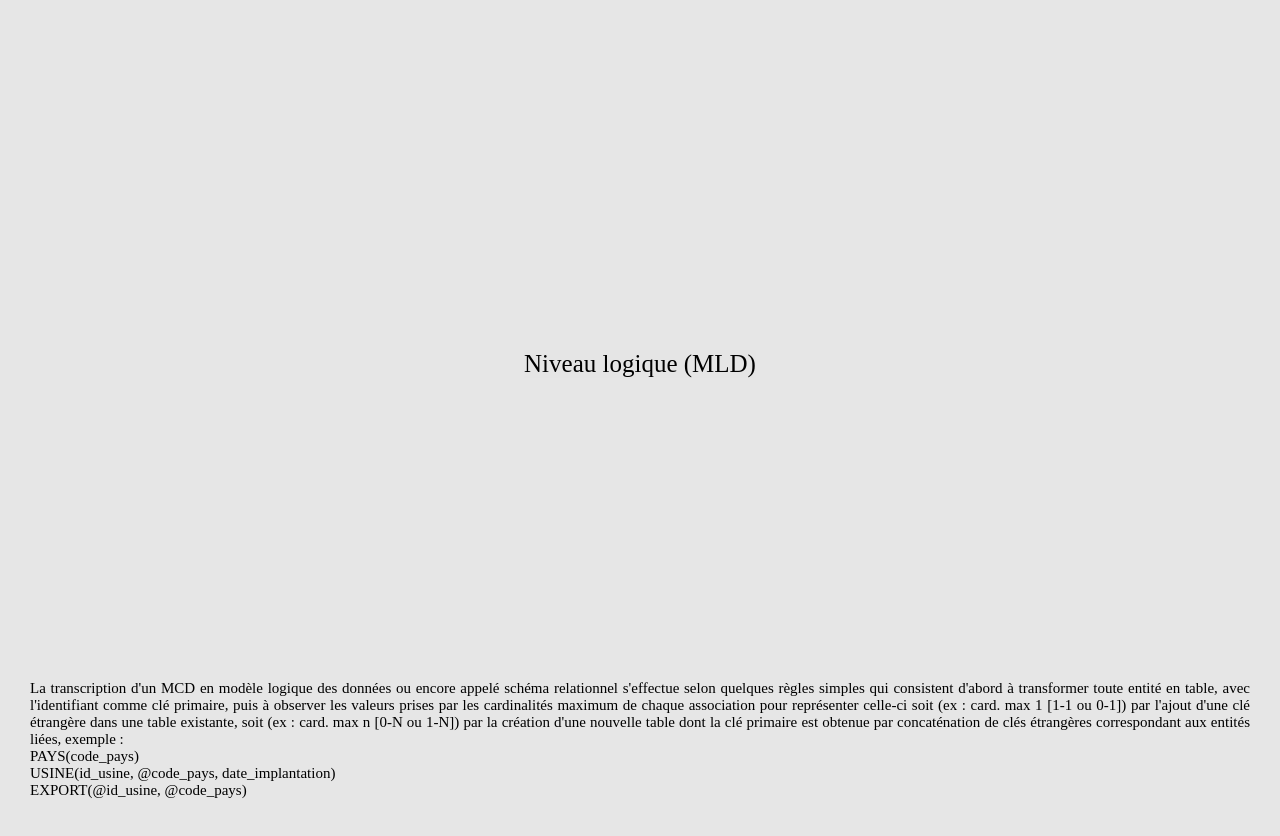
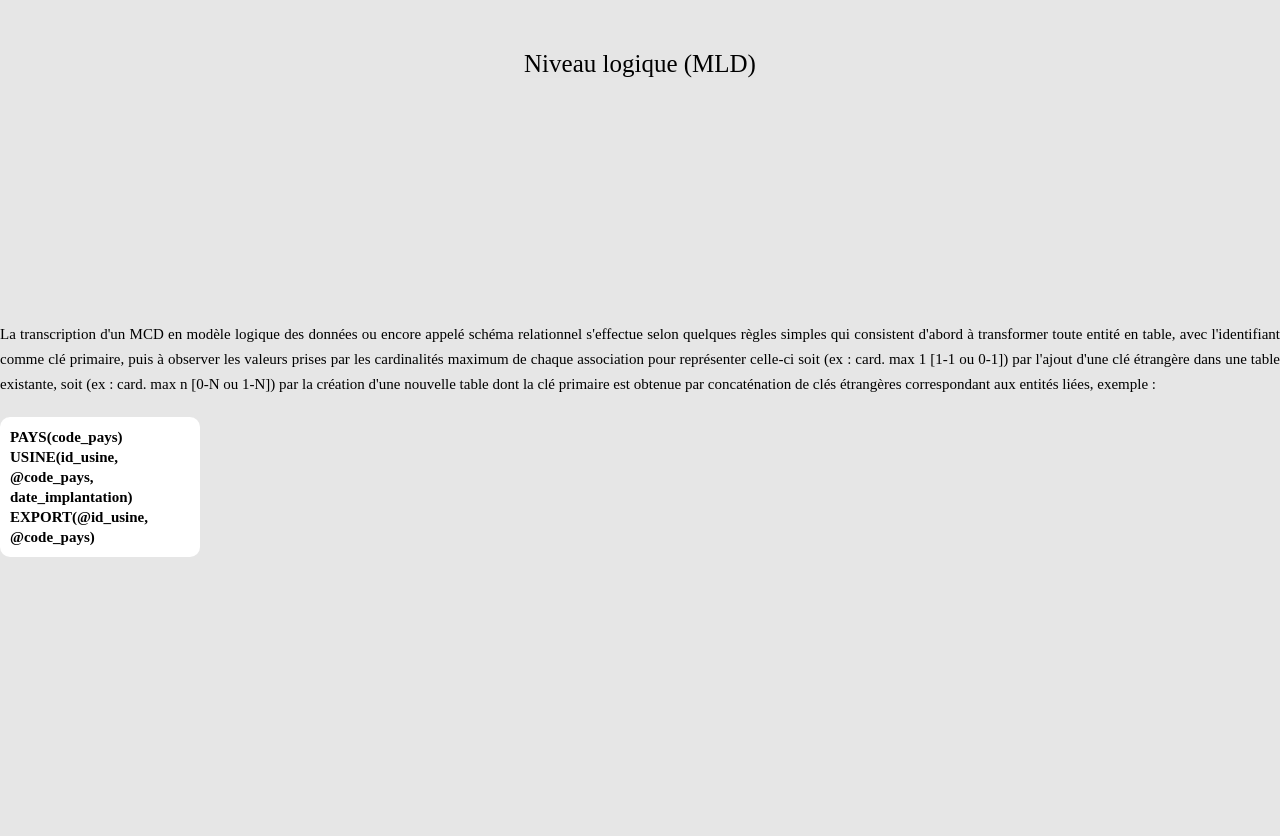
Before and after one commit to 2023-cda-alt-devops-p3/catalog-sc, a plain HTML site: page logic.html in a window 1280 px wide. After the commit the page ends 800 px from the top, so only its background shows below. Drawn offline with Linux system fonts and the light colour scheme.

Commit message:
fix: :bug: Fix bug CSS

```diff
--- a/app.js
+++ b/app.js
@@ -1,7 +1,7 @@
 const sideBar = document.querySelector(".sidebar");
 const button = document.querySelector(".burger");
 const crossBtn = document.querySelector(".cross");
-const contentContainer = document.querySelector(".content");
+const contentContainer = document.querySelector(".main-content");
 
 const linkIds = [
   "classes",
--- a/logic.html
+++ b/logic.html
@@ -11,13 +11,11 @@
     <div class="main">
         <div class="title-pages">Niveau logique (MLD)</div>
         <div class="content">
-            La transcription d'un MCD en modèle logique des données ou encore appelé schéma relationnel s'effectue selon quelques règles simples qui consistent d'abord à transformer toute entité en table, avec l'identifiant comme clé primaire, puis à observer les valeurs prises par les cardinalités maximum de chaque association pour représenter celle-ci soit (ex : card. max 1 [1-1 ou 0-1]) par l'ajout d'une clé étrangère dans une table existante, soit (ex : card. max n [0-N ou 1-N]) par la création d'une nouvelle table dont la clé primaire est obtenue par concaténation de clés étrangères correspondant aux entités liées, exemple : <br>
-            PAYS(code_pays) <br>
-            USINE(id_usine, @code_pays, date_implantation) <br>
-            EXPORT(@id_usine, @code_pays) <br>
-
+            <div class="content-text">La transcription d'un MCD en modèle logique des données ou encore appelé schéma relationnel s'effectue selon quelques règles simples qui consistent d'abord à transformer toute entité en table, avec l'identifiant comme clé primaire, puis à observer les valeurs prises par les cardinalités maximum de chaque association pour représenter celle-ci soit (ex : card. max 1 [1-1 ou 0-1]) par l'ajout d'une clé étrangère dans une table existante, soit (ex : card. max n [0-N ou 1-N]) par la création d'une nouvelle table dont la clé primaire est obtenue par concaténation de clés étrangères correspondant aux entités liées, exemple :</div>
+            <div class="example-text">PAYS(code_pays)
+            USINE(id_usine, @code_pays, date_implantation)
+            EXPORT(@id_usine, @code_pays)</div>
         </div>
     </div>
-
 </body>
 </html>
--- a/pages.css
+++ b/pages.css
@@ -16,7 +16,6 @@ body{
 
 .main{
     padding-top: 50px;
-    margin-top: 300px;
     height: 100vh;
     background-color: #e6e6e6;
     display: flex;
@@ -31,12 +30,34 @@ body{
     font-weight: 500;
 }
 
+.content-text{
+    line-height: 25px;
+}
+
+.example-text{
+    margin-top: 20px;
+    padding: 10px;
+    background-color: white;
+    font-weight: 600;
+    line-height: 20px;
+    width: 200px;
+    border-radius: 10px;
+    -webkit-border-radius: 10px;
+    -moz-border-radius: 10px;
+    -ms-border-radius: 10px;
+    -o-border-radius: 10px;
+}
+
 .content{
     font-size: 15px;
-    padding: 30px;
+    padding: 50px 0;
     text-align: justify;
     margin: auto;
+    display: flex;
+    justify-content: space-around;
+    flex-direction: column;
 }
+
 
 img{
     width: 500px;
```
Also changed, not shown: conceptual.html (+5 -10 lines).
